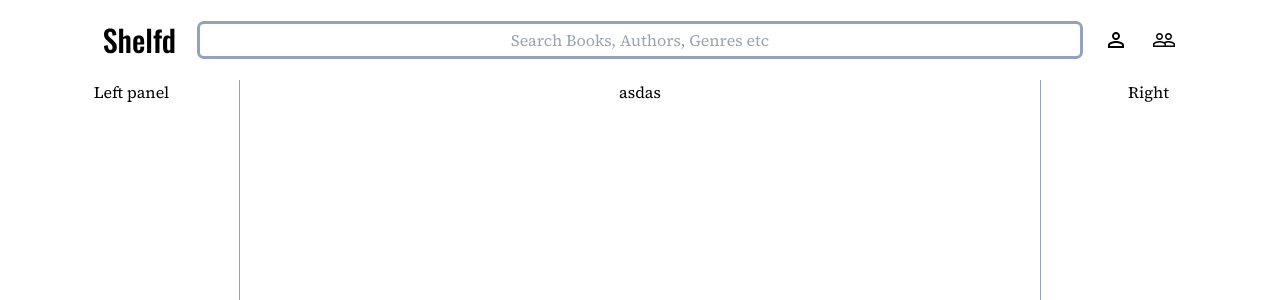
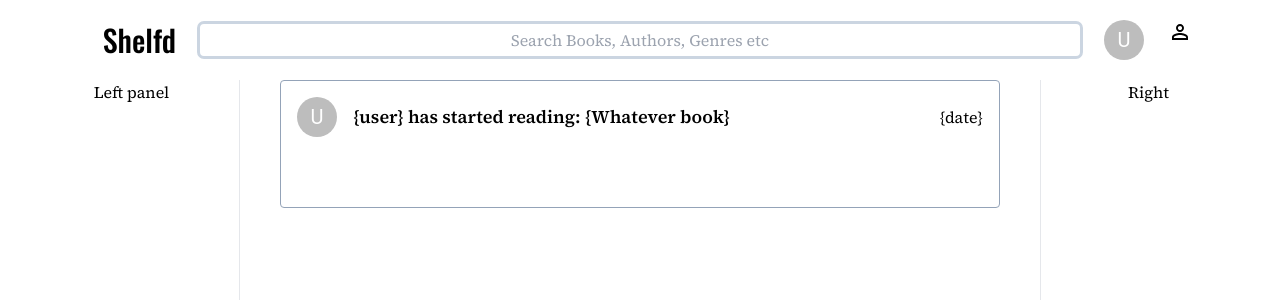
Before and after one commit to Ben-Langlois/Shelfd, a React (Create React App) app: page / in a window 1280 px wide. Shown: the top 300 px of the page. Built offline with nearby package versions, Linux system fonts and the light colour scheme.

Commit message:
minor changes to header, working on post example for dashboard feed

```diff
--- a/src/App.js
+++ b/src/App.js
@@ -3,10 +3,9 @@ import $, { event } from 'jquery';
 import {useState, useEfffect} from 'react';
 import Header from './header.js';
 import Button from '@mui/material/Button';
-import Visibility from '@mui/icons-material/Visibility';
-import VisibilityOff from '@mui/icons-material/VisibilityOff';
-import { TextField, FormControl, InputLabel, InputAdornment, OutlinedInput, IconButton } from '@mui/material';
-
+import { Visibility, VisibilityOff } from '@mui/icons-material/';
+import { TextField, FormControl, InputLabel, InputAdornment, OutlinedInput, IconButton, Avatar } from '@mui/material';
+import PersonOutlineIcon from '@mui/icons-material/PersonOutline';
 /* Currently
   - Landing
     - adding book covers to display in infinite scroll
@@ -17,6 +16,9 @@ import { TextField, FormControl, InputLabel, InputAdornment, OutlinedInput, Icon
     -
 */
 
+/*Landing
+
+*/
 const Landing = () => {
   const [emailError, setEmailError] = useState(false);
   const [passError, setPassError] = useState(false);
@@ -216,18 +218,34 @@ const Landing = () => {
   )
 }
 
+/*Dashboard
+
+*/
 const Dashboard = () => {
+
+
+  const Post = (user, date, book, ) => {
+    return(
+      <div id='book-update-example' className='flex h-auto min-h-32 w-[90%] border-slate-400 border rounded mx-auto'>
+        <div id='headline' className='flex h-fit w-full'>
+          <Avatar className='m-4'>U</Avatar>
+          <h1 className='flex items-center max-w-[60%] text-left font-sans font-semibold text-lg'>&#123;user&#125; has started reading: &#123;Whatever book&#125;</h1>
+          <h1 className='flex items-center ml-auto mr-4'>&#123;date&#125;</h1>
+        </div>
+      </div>
+    )
+  }
+
+
   return(
     <div id='dashboard' className='flex flex-auto justify-center align-center'>
-      <div id='misc' className='flex-1 mr-auto ml-6 h-1/2 justify-right border-slate-400 border-r'>
+      <div id='misc' className='flex-1 mr-auto ml-6 h-1/2 justify-right border-400 border-r'>
         Left panel
       </div>
-      <div id='feed' className='w-[50rem]'> {/* filled w/ just examples of different feed posts, will replace with func interacting w/ backend */}
-        <div id='book-update-example'>
-        asdas
-        </div>
+      <div id='feed' className='flex flex-col flex-wrap w-[50rem]'> {/* filled w/ just examples of different feed posts, will replace with func interacting w/ backend */}
+        <Post />
       </div>
-      <div id='user' className='flex-1 ml-auto mr-6 h-1/2 border-slate-400 border-l'>
+      <div id='user' className='flex-1 ml-auto mr-6 h-1/2 border-400 border-l'>
         Right
       </div>
     </div>
--- a/src/header.js
+++ b/src/header.js
@@ -1,14 +1,16 @@
 import PersonOutlineIcon from '@mui/icons-material/PersonOutline';
 import PeopleOutlineIcon from '@mui/icons-material/PeopleOutline';
+import { Avatar } from '@mui/material';
 
 const Header = () => {
     return(
         <header id='header' className='flex justify-center items-center h-20 gap-x-6'> {/*border-slate-400 border-b on scroll down */}
             <h1 className='text-3xl flex-1 font-display font-medium ml-auto text-right'>Shelfd</h1>
-            <input type="text" name="search" className='w-[55rem] rounded outline outline-slate-400 p-1 text-center' placeholder='Search Books, Authors, Genres etc'/>
+            <input type="text" name="search" className='w-[55rem] rounded outline outline-slate-300 p-1 text-center' placeholder='Search Books, Authors, Genres etc'/>
             <div className='flex flex-1 mr-auto gap-6'>
-                <PersonOutlineIcon className='hover:scale-110 h-8 transform transition duration-50 cursor-pointer'/>
-                <PeopleOutlineIcon className='hover:scale-110 h-8 transform transition duration-50 cursor-not-allowed'/> {/* will change cursor once functional */}
+                <Avatar className='hover:scale-110'>U</Avatar>
+                <PersonOutlineIcon className='hover:scale-110 transform transition duration-50 cursor-pointer'/>
+                {/* <PeopleOutlineIcon className='hover:scale-110 h-8 transform transition duration-50 cursor-not-allowed'/> will change cursor once functional */}
             </div>
         </header>
     )
```
Also changed, not shown: 1 other file (tests, documents, lock files or other folders).
